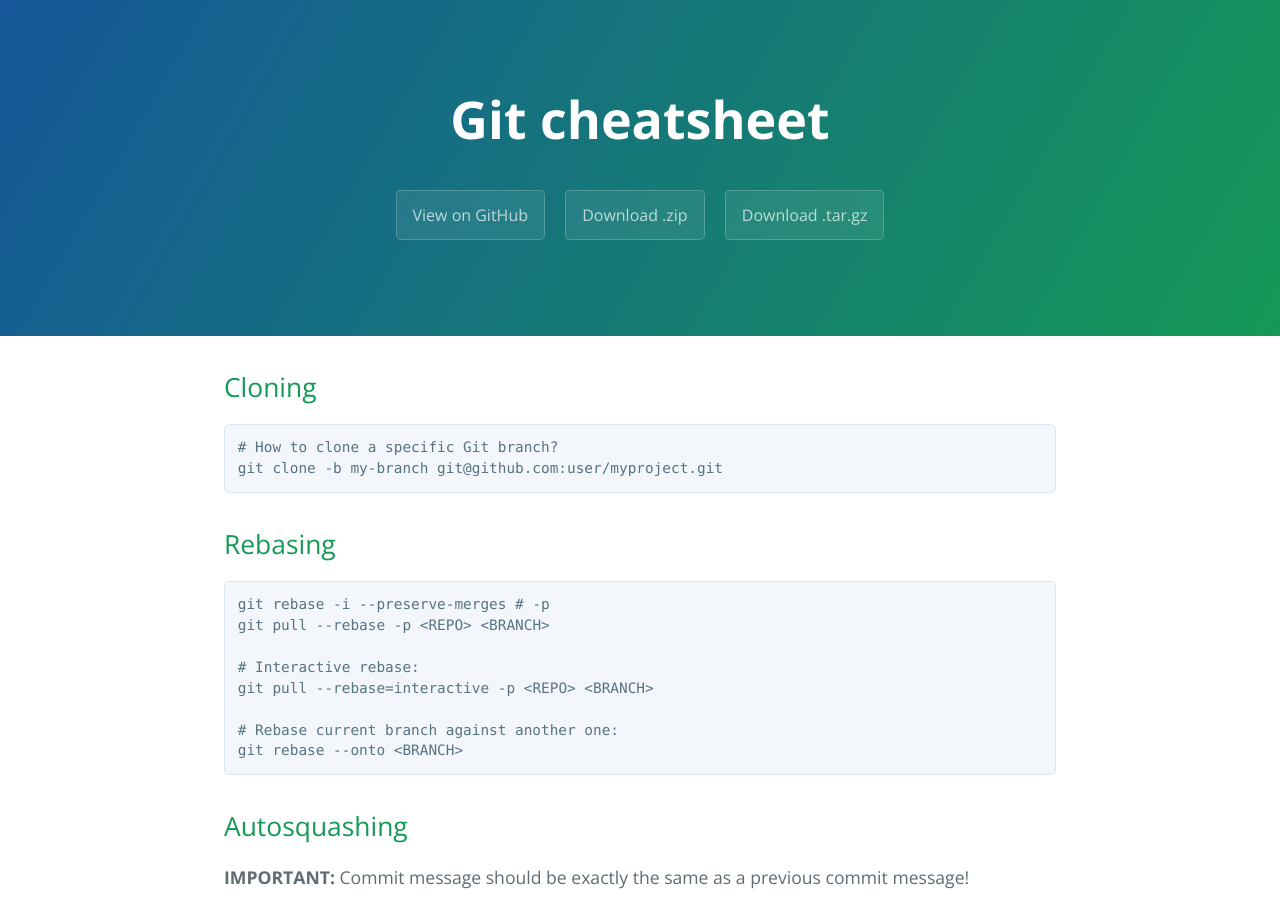
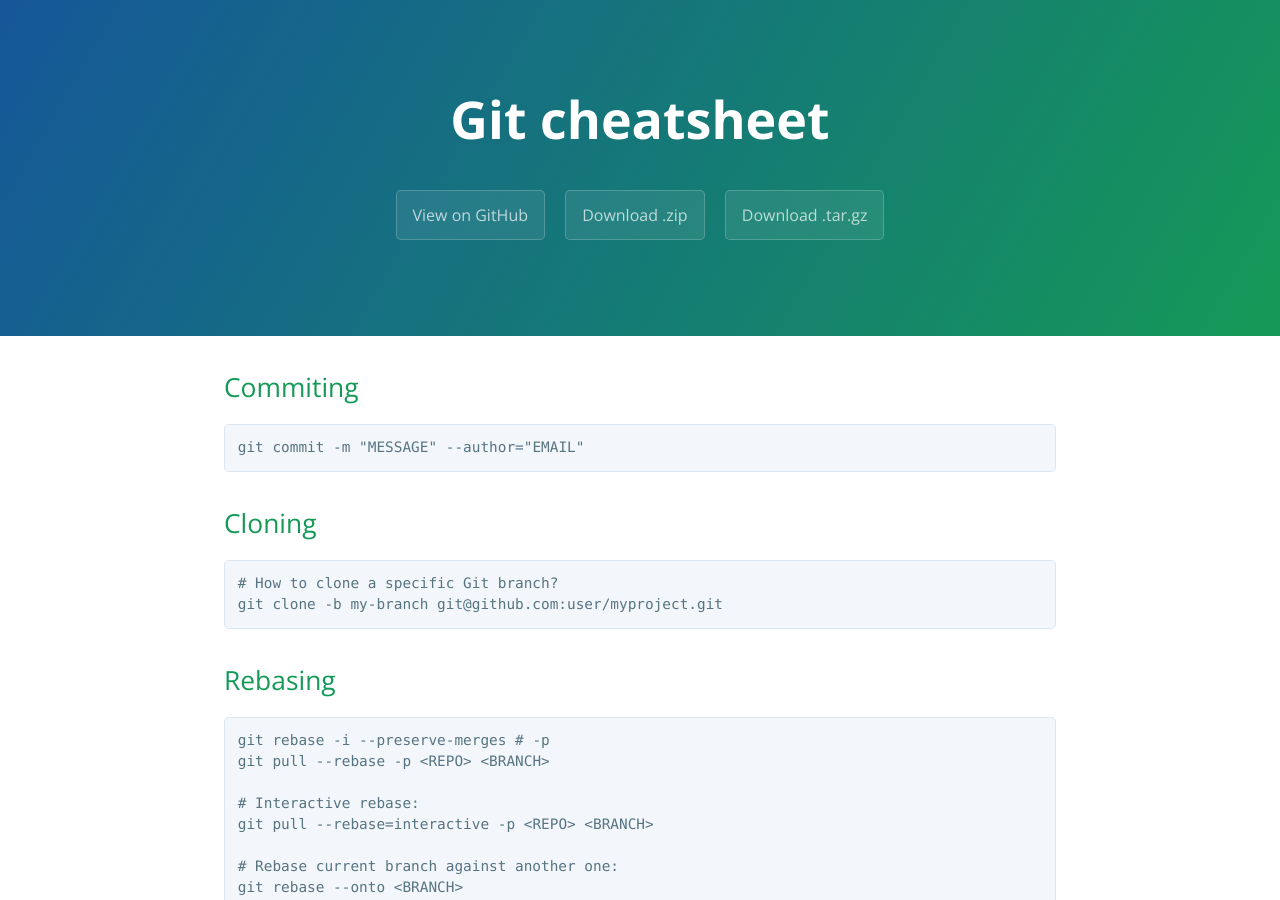
Before and after one commit to highweb/web-wiki, a Jekyll site: the page built from git.md, in a window 1280 px wide and 900 px high. Built offline with Jekyll 4.4.1, drawn with Linux system fonts in a browser that asks for light colours.

Commit message:
Update git.md

````diff
--- a/git.md
+++ b/git.md
@@ -2,6 +2,11 @@
 layout: base
 title: Git cheatsheet
 ---
+
+## Commiting
+```sh
+git commit -m "MESSAGE" --author="EMAIL"
+```
 
 ## Cloning
 ```sh
````
